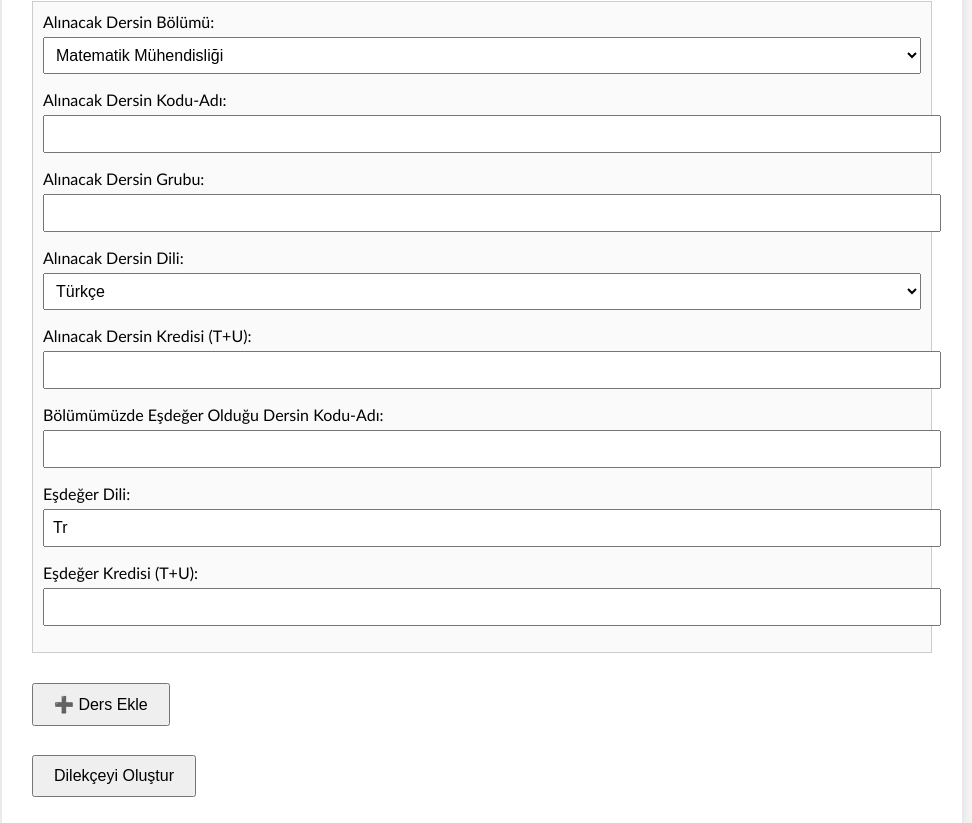
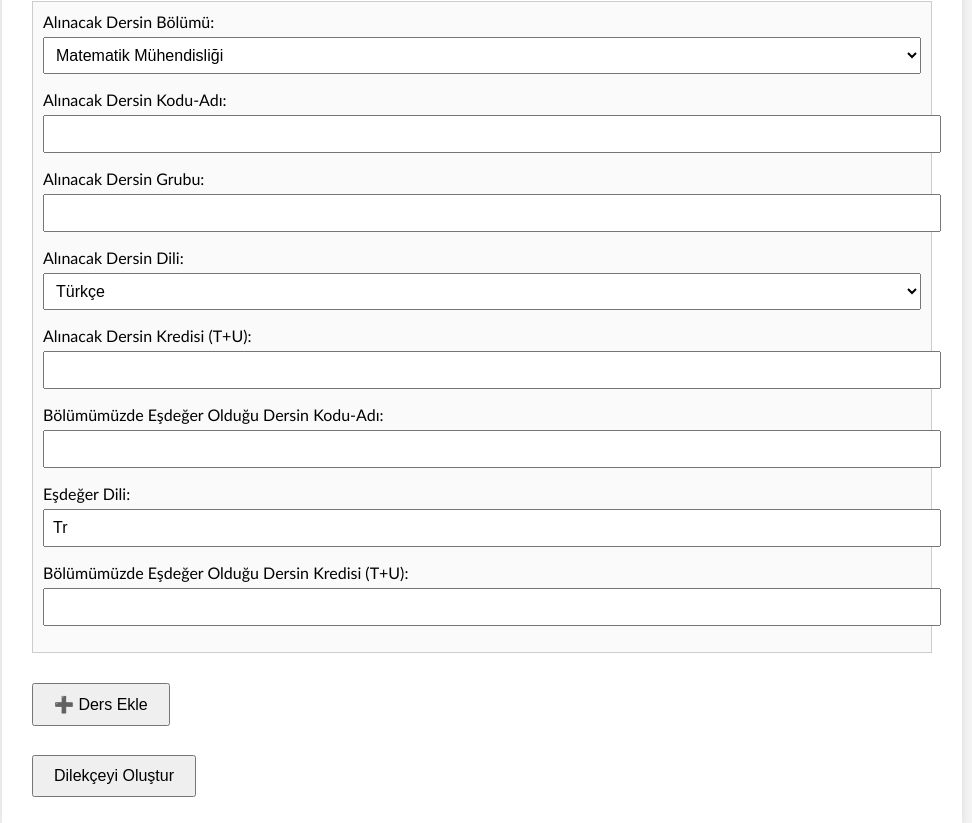
Before and after one commit to ytumat/diger_bolum_ders_alma, a plain HTML site: page index.html in a window 1280 px wide. Shown: the part 853-1676 px from the top of the page, without its empty margins (158-1130 px from the left). Drawn offline with Linux system fonts and the light colour scheme.

Commit message:
index.html

```diff
--- a/index.html
+++ b/index.html
@@ -253,7 +253,7 @@
         <label>Eşdeğer Dili:</label>
         <input type="text" name="esDili" readonly />
 
-        <label>Eşdeğer Kredisi (T+U):</label>
+        <label>Bölümümüzde Eşdeğer Olduğu Dersin Kredisi (T+U):</label>
         <input type="text" name="esKredi" required pattern="^\\d+\\+\\d+$" title="T+U formatında giriniz." />
       `;
       container.appendChild(div);
```
